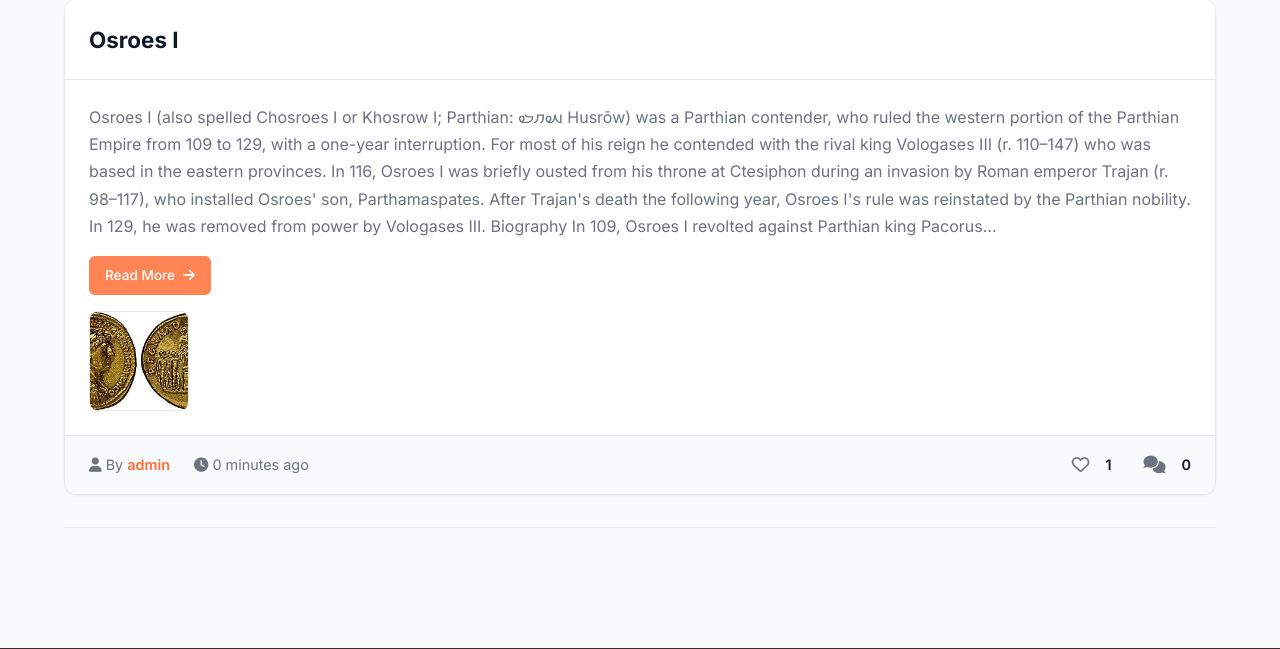
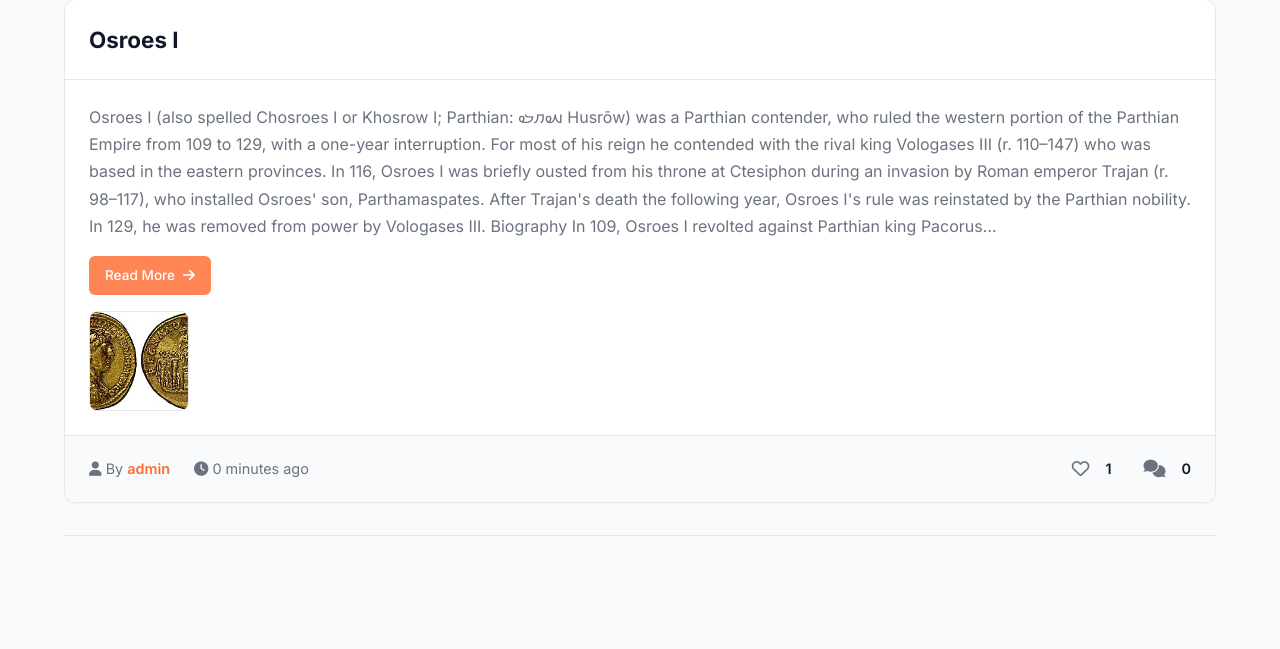
Before and after one commit to SmitBdangar/Bookish-Brio, a Django app: page / in a window 1280 px wide. Shown: the part 251-900 px from the top of the page. Run offline with Django 5.2, Linux system fonts and the light colour scheme; data comes from the database, SQL or seed files in the repository; both versions use the stored data as it was after the commit; data that the repository does not hold is empty.

Commit message:
update the like button and hover effact

```diff
--- a/home/templates/home/index.html
+++ b/home/templates/home/index.html
@@ -476,11 +476,14 @@
             font-size: 1.1rem;
             color: var(--text-gray);
             transition: var(--transition);
-            padding: 0.25rem 0.5rem;
+            padding: 0.5rem;
+            border-radius: 0.4rem;
         }
 
         .btn-like-dislike:hover {
             color: var(--danger);
+            background: rgba(239, 68, 68, 0.1);
+            transform: scale(1.15);
         }
 
         .liked {
--- a/home/templates/home/post_detail.html
+++ b/home/templates/home/post_detail.html
@@ -275,11 +275,13 @@
             color: var(--text-gray);
             transition: var(--transition);
             padding: 0.5rem;
+            border-radius: 0.4rem;
         }
 
         .btn-like-dislike:hover {
             color: var(--danger);
             transform: scale(1.15);
+            background: rgba(239, 68, 68, 0.1);
         }
 
         .btn-like-dislike .fas.fa-heart {
```
Also changed, not shown: db.sqlite3, posts/gallery/Aureus_of_Trajan.jpg (added).
